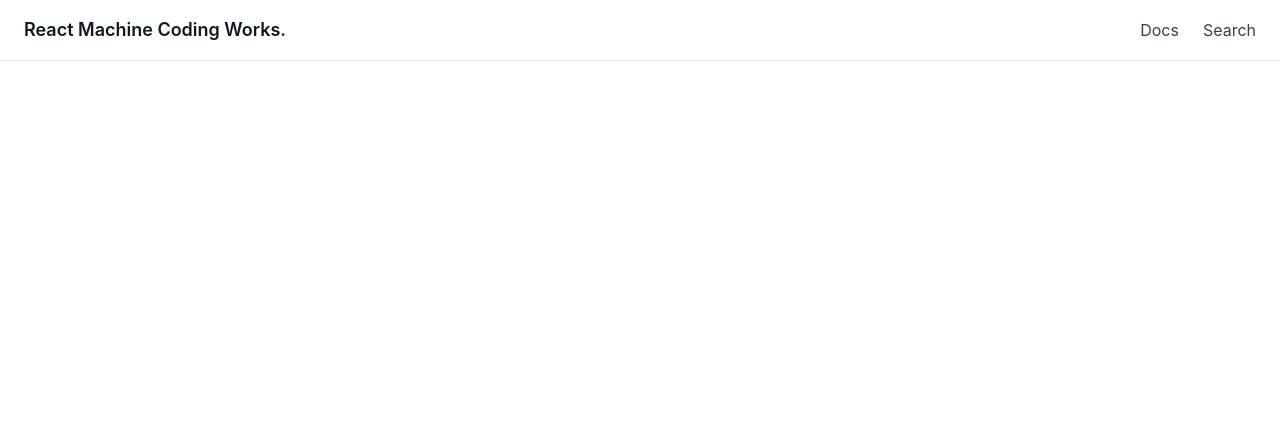
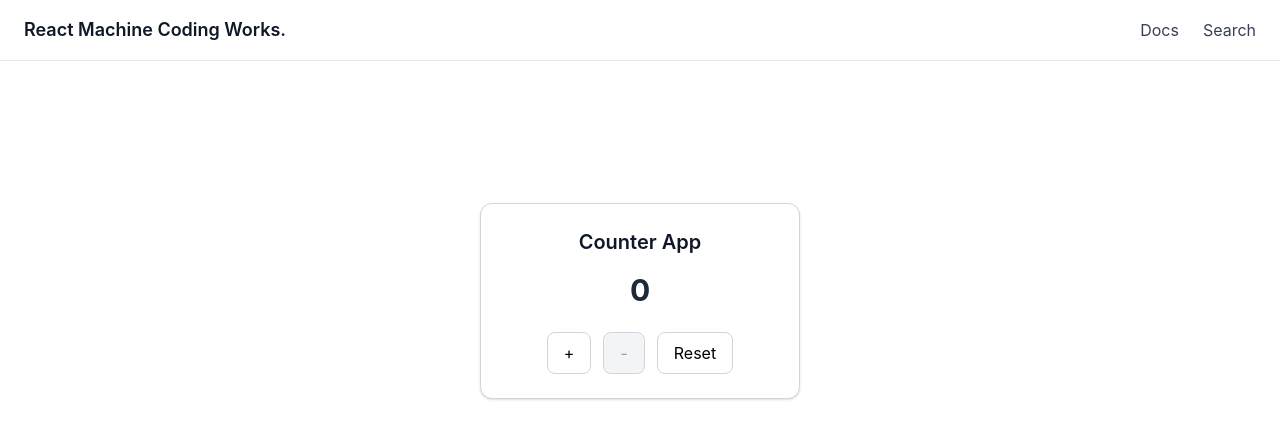
Before and after one commit to psudocode-monk/machine-coding-test, a React (Vite) app: page /counter-app in a window 1280 px wide. Shown: the top 438 px of the page. Built offline with nearby package versions, Linux system fonts and the light colour scheme.

Commit message:
Counter App

```diff
--- a/src/pages/CounterApp.jsx
+++ b/src/pages/CounterApp.jsx
@@ -1,3 +1,48 @@
+import { useState } from "react";
+
 export default function CounterApp() {
+  const [count, setCount] = useState(0);
 
+  return (
+    <div className="min-h-[60vh] flex items-center justify-center">
+      <div className="border border-gray-300 rounded-xl p-6 bg-white shadow-sm text-center w-80">
+        <h1 className="text-xl font-semibold text-gray-900">Counter App</h1>
+
+        <p className="text-3xl font-bold text-gray-800 mt-4">{count}</p>
+
+        <div className="flex justify-center gap-3 mt-6">
+          <button
+            onClick={() => setCount(count + 1)}
+            className="px-4 py-2 border border-gray-300 rounded-lg hover:bg-gray-100 transition"
+          >
+            +
+          </button>
+
+          <button
+            onClick={() => {
+              if (count === 0) return;
+              setCount(count - 1);
+            }}
+            disabled={count === 0}
+            className={`px-4 py-2 border border-gray-300 rounded-lg transition
+    ${
+      count === 0
+        ? "bg-gray-100 text-gray-400 cursor-not-allowed"
+        : "hover:bg-gray-100 text-gray-800"
+    }
+  `}
+          >
+            -
+          </button>
+
+          <button
+            onClick={() => setCount(0)}
+            className="px-4 py-2 border border-gray-300 rounded-lg hover:bg-gray-100 transition"
+          >
+            Reset
+          </button>
+        </div>
+      </div>
+    </div>
+  );
 }
```
